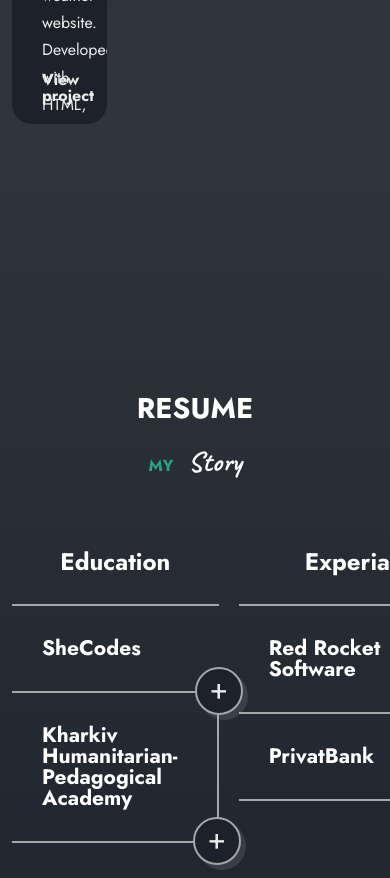
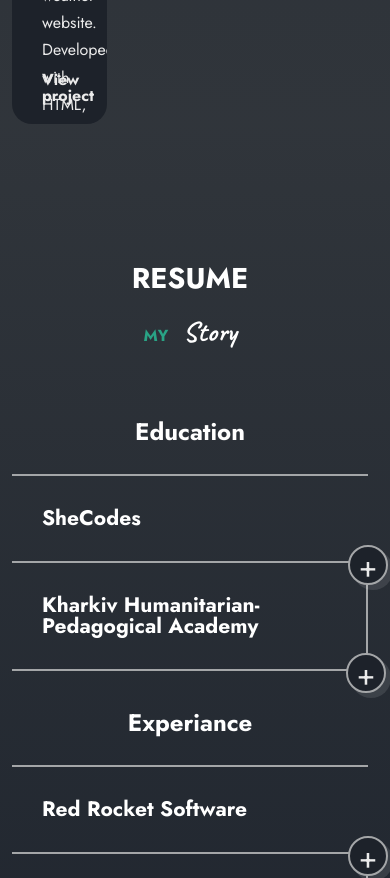
Before and after one commit to Olena-Olkhovyk/my-portfolio, a React (Create React App) app: page / in a window 390 px wide. Shown: the part 5200-6078 px from the top of the page. Built offline with nearby package versions, Linux system fonts and the light colour scheme.

Commit message:
Style resume comp for responsiveness

```diff
--- a/src/components/Resume/resume.module.css
+++ b/src/components/Resume/resume.module.css
@@ -49,7 +49,7 @@
   text-align: center;
   cursor: pointer;
   position: absolute;
-  right: -24px;
+  right: -20px;
   bottom: -24px;
   z-index: 10;
   transition: all 1.2s var(--transition);
@@ -87,3 +87,34 @@
 .description {
   margin-block: 20px 30px;
 }
+
+@media screen and (max-width: 1378px) {
+  .resumePage {
+    padding-right: 40px;
+  }
+}
+
+@media screen and (max-width: 1200px) {
+  .resumePage {
+    padding-top: 140px;
+    padding-right: 0;
+  }
+}
+
+@media screen and (max-width: 1020px) {
+  .resumePage {
+    padding-right: 10px;
+  }
+}
+
+@media screen and (max-width: 960px) {
+  .resumeContainer {
+    grid-template-columns: 1fr;
+    gap: 40px;
+  }
+
+  .resumeIcon {
+    width: 40px;
+    height: 40px;
+  }
+}
```
